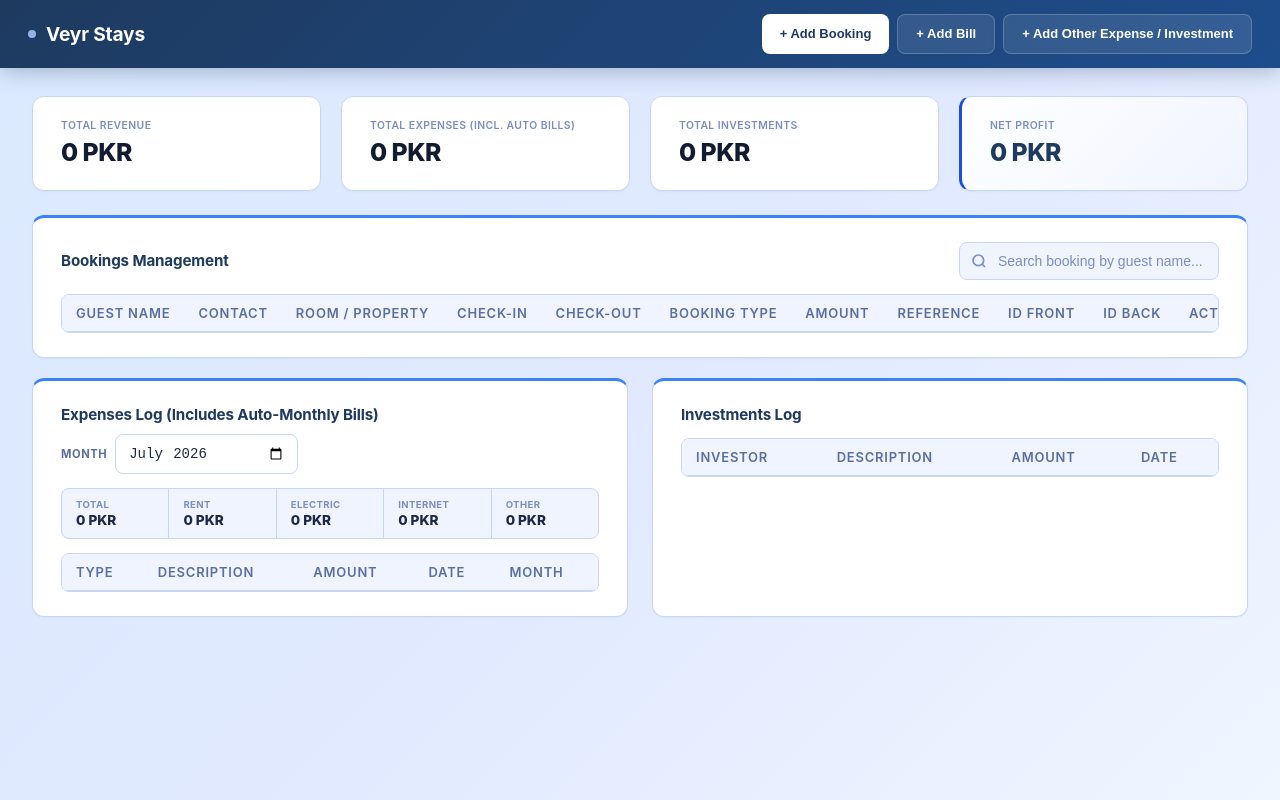
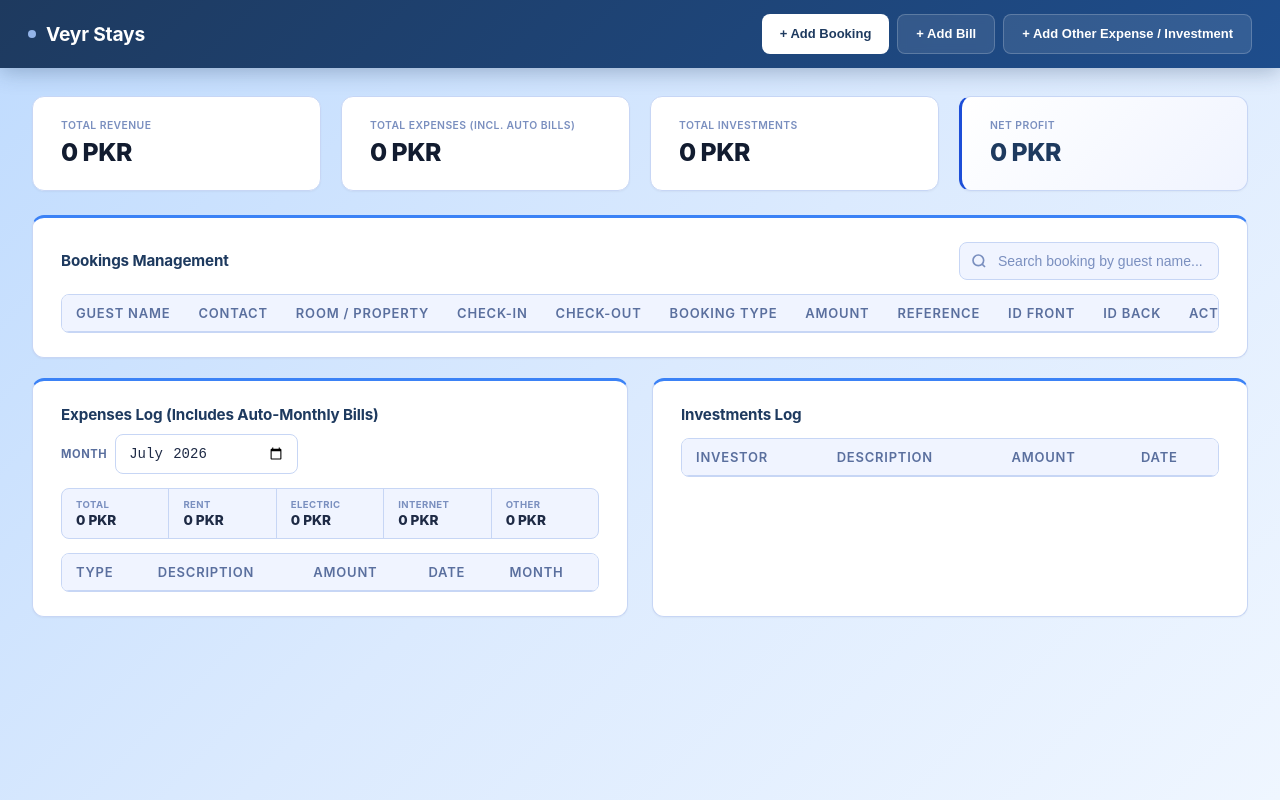
Before and after one commit to bilal-elahi/veyr-stays-system, a website: page public/index.html in a window 1280 px wide. Drawn offline with Linux system fonts and the light colour scheme; no server answers.

Commit message:
style: change body background to blue 40

```diff
--- a/public/style.css
+++ b/public/style.css
@@ -42,7 +42,7 @@
 
 body {
     font-family: var(--font);
-    background: linear-gradient(135deg, #dbeafe 0%, #e0e9ff 50%, #eff6ff 100%);
+    background: linear-gradient(135deg, #bfdbfe 0%, #dbeafe 50%, #eff6ff 100%);
     color: var(--gray-900);
     margin: 0;
     padding: 0;
```
